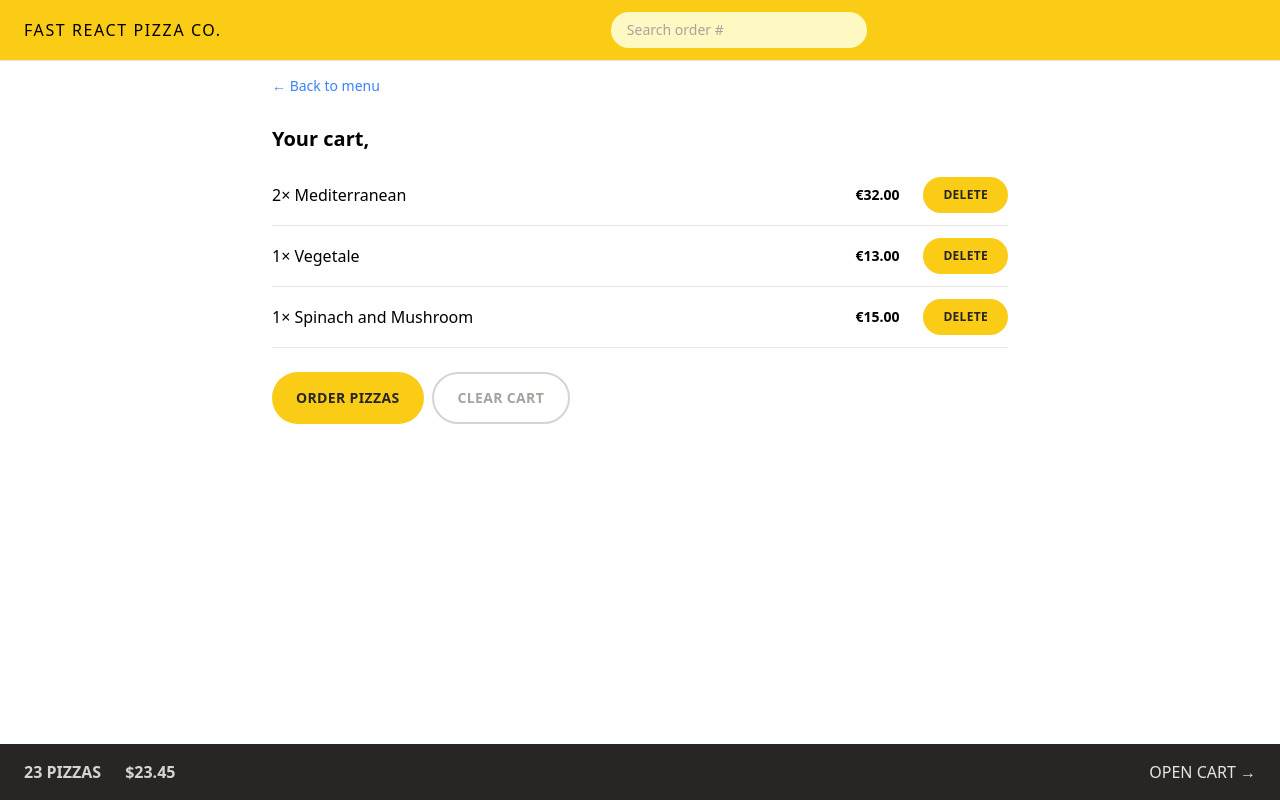
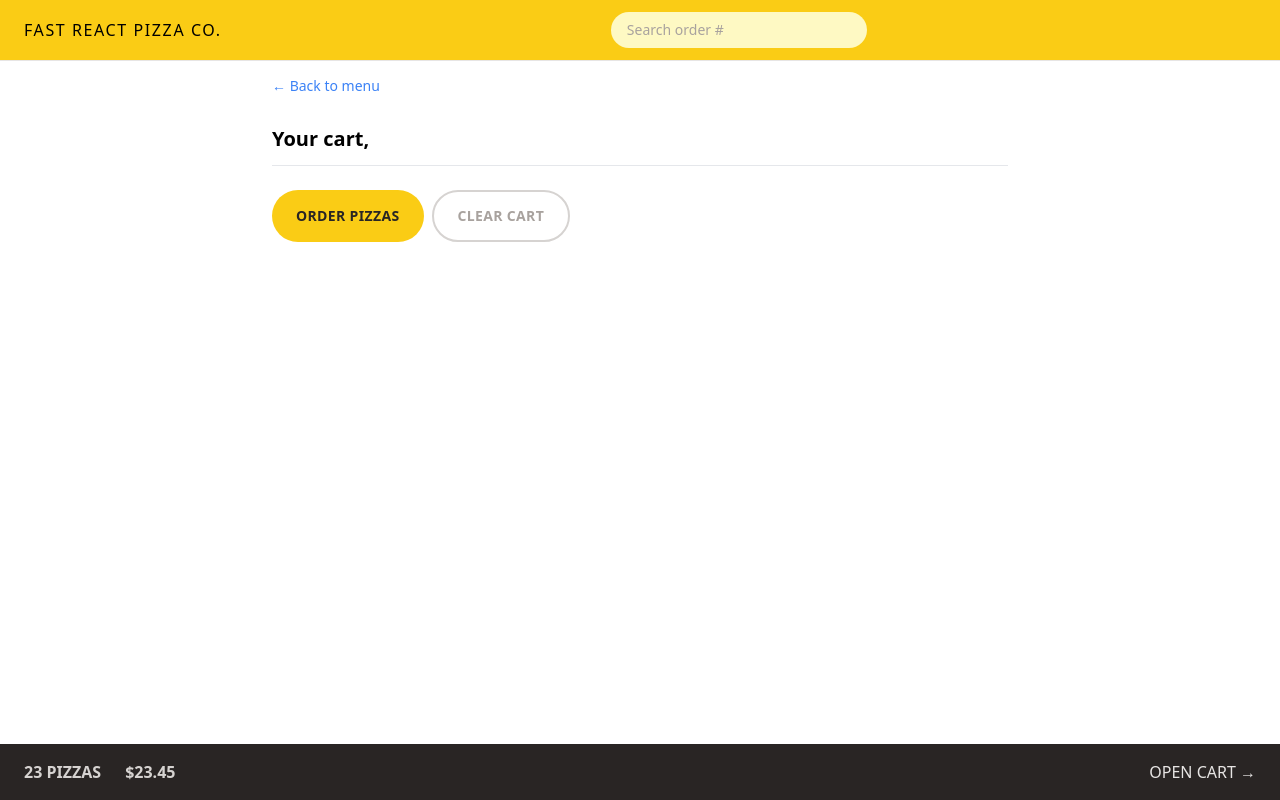
Before and after one commit to fatemehHp/fast-react-pizza, a React (Vite) app: page /cart in a window 1280 px wide. Built offline with nearby package versions, Linux system fonts and the light colour scheme.

Commit message:
adding menu item to the cart

```diff
--- a/src/features/cart/Cart.jsx
+++ b/src/features/cart/Cart.jsx
@@ -3,7 +3,6 @@ import LinkButton from '../../ui/LinkButton';
 import Button from '../../ui/Button';
 import CartItem from './CartItem';
 import { useSelector } from 'react-redux';
-
 const fakeCart = [
   {
     pizzaId: 12,
@@ -29,8 +28,8 @@ const fakeCart = [
 ];
 
 function Cart() {
-  const cart = fakeCart;
   const userName = useSelector((state) => state.user.userName);
+  const cartData = useSelector((state) => state.cart.cart);
 
   return (
     <div className='px-4 py-3'>
@@ -39,8 +38,8 @@ function Cart() {
       <h2 className='mt-7 text-xl font-semibold'>Your cart,{userName}</h2>
 
       <ul className='mt-3 divide-y divide-stone-200 border-b'>
-        {cart.map((item) => (
-          <CartItem item={item} key={item.key} />
+        {cartData.map((item) => (
+          <CartItem item={item} key={item.id} />
         ))}
       </ul>
 
--- a/src/features/cart/cartSlice.js
+++ b/src/features/cart/cartSlice.js
@@ -1,16 +1,20 @@
 import { createSlice } from '@reduxjs/toolkit';
 
-const initialstate = {
+const initialState = {
   cart: [],
 };
 
 const cartSliice = createSlice({
   name: 'cart',
-  initialstate,
+  initialState,
   reducers: {
     addItem(state, action) {
       // payload=newItem
-      state.cart.push(action.payload);
+      state.cart.push({
+        ...action.payload,
+        quantity: 1,
+        totalPrice: action.payload.unitPrice * 1,
+      });
     },
     deleteItem(state, action) {
       // payload=id
@@ -39,4 +43,4 @@ export const {
   increaseItemQuantity,
   decreaseItemQuantity,
 } = cartSliice.actions;
-export default cartSliice.reducers;
+export default cartSliice.reducer;
--- a/src/features/menu/MenuItem.jsx
+++ b/src/features/menu/MenuItem.jsx
@@ -1,31 +1,50 @@
+import { useDispatch } from 'react-redux';
 import Button from '../../ui/Button';
 import { formatCurrency } from '../../utils/helpers';
+import { addItem } from '../cart/cartSlice';
 
 function MenuItem({ pizza }) {
   const { id, name, unitPrice, ingredients, soldOut, imageUrl } = pizza;
 
+  const dispatch = useDispatch();
+  const selectedAddToCart = {
+    id,
+    name,
+    unitPrice,
+  };
+
+  function handleAddToCart(selectedAddToCart) {
+    console.log(selectedAddToCart);
+    dispatch(addItem(selectedAddToCart));
+  }
+
   return (
-    <li className="flex gap-4 py-2">
+    <li className='flex gap-4 py-2'>
       <img
         src={imageUrl}
         alt={name}
         className={`h-24 ${soldOut ? 'opacity-70 grayscale' : ''}`}
       />
-      <div className="flex grow flex-col pt-0.5">
-        <p className="font-medium">{name}</p>
-        <p className="text-sm capitalize italic text-stone-500">
+      <div className='flex grow flex-col pt-0.5'>
+        <p className='font-medium'>{name}</p>
+        <p className='text-sm capitalize italic text-stone-500'>
           {ingredients.join(', ')}
         </p>
-        <div className="mt-auto flex items-center justify-between">
+        <div className='mt-auto flex items-center justify-between'>
           {!soldOut ? (
-            <p className="text-sm">{formatCurrency(unitPrice)}</p>
+            <p className='text-sm'>{formatCurrency(unitPrice)}</p>
           ) : (
-            <p className="text-sm font-medium uppercase text-stone-500">
+            <p className='text-sm font-medium uppercase text-stone-500'>
               Sold out
             </p>
           )}
 
-          <Button type="small">Add to cart</Button>
+          <Button
+            type='small'
+            onClick={() => handleAddToCart(selectedAddToCart)}
+          >
+            Add to cart
+          </Button>
         </div>
       </div>
     </li>
--- a/src/ui/Button.jsx
+++ b/src/ui/Button.jsx
@@ -1,6 +1,6 @@
 import { Link } from 'react-router-dom';
 
-function Button({ children, disabled, to, type }) {
+function Button({ children, disabled, to, type, onClick }) {
   const base =
     'inline-block text-sm rounded-full bg-yellow-400 font-semibold uppercase tracking-wide text-stone-800 transition-colors duration-300 hover:bg-yellow-300 focus:bg-yellow-300 focus:outline-none focus:ring focus:ring-yellow-300 focus:ring-offset-2 disabled:cursor-not-allowed';
 
@@ -19,7 +19,7 @@ function Button({ children, disabled, to, type }) {
     );
 
   return (
-    <button disabled={disabled} className={styles[type]}>
+    <button disabled={disabled} className={styles[type]} onClick={onClick}>
       {children}
     </button>
   );
```
